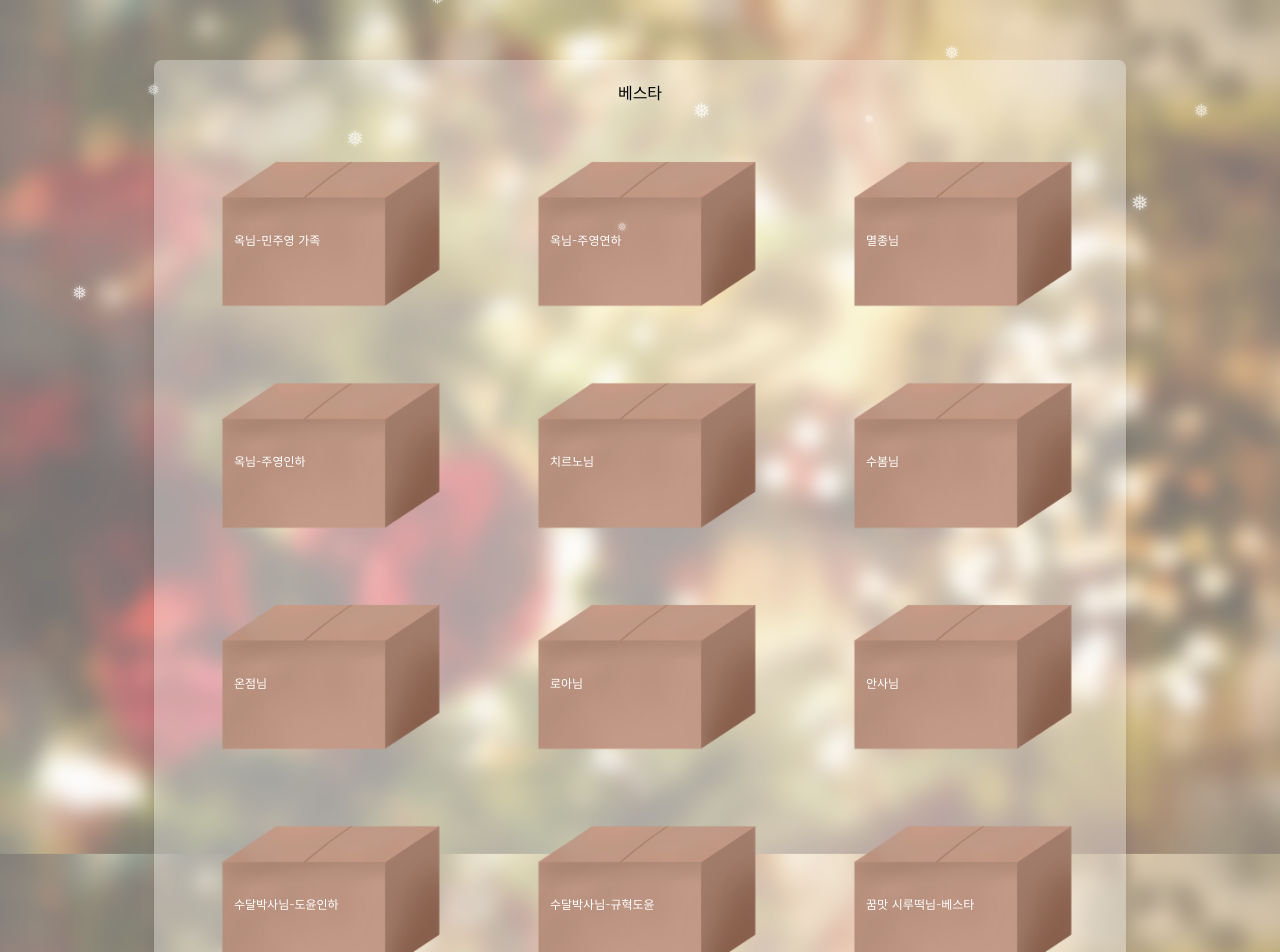
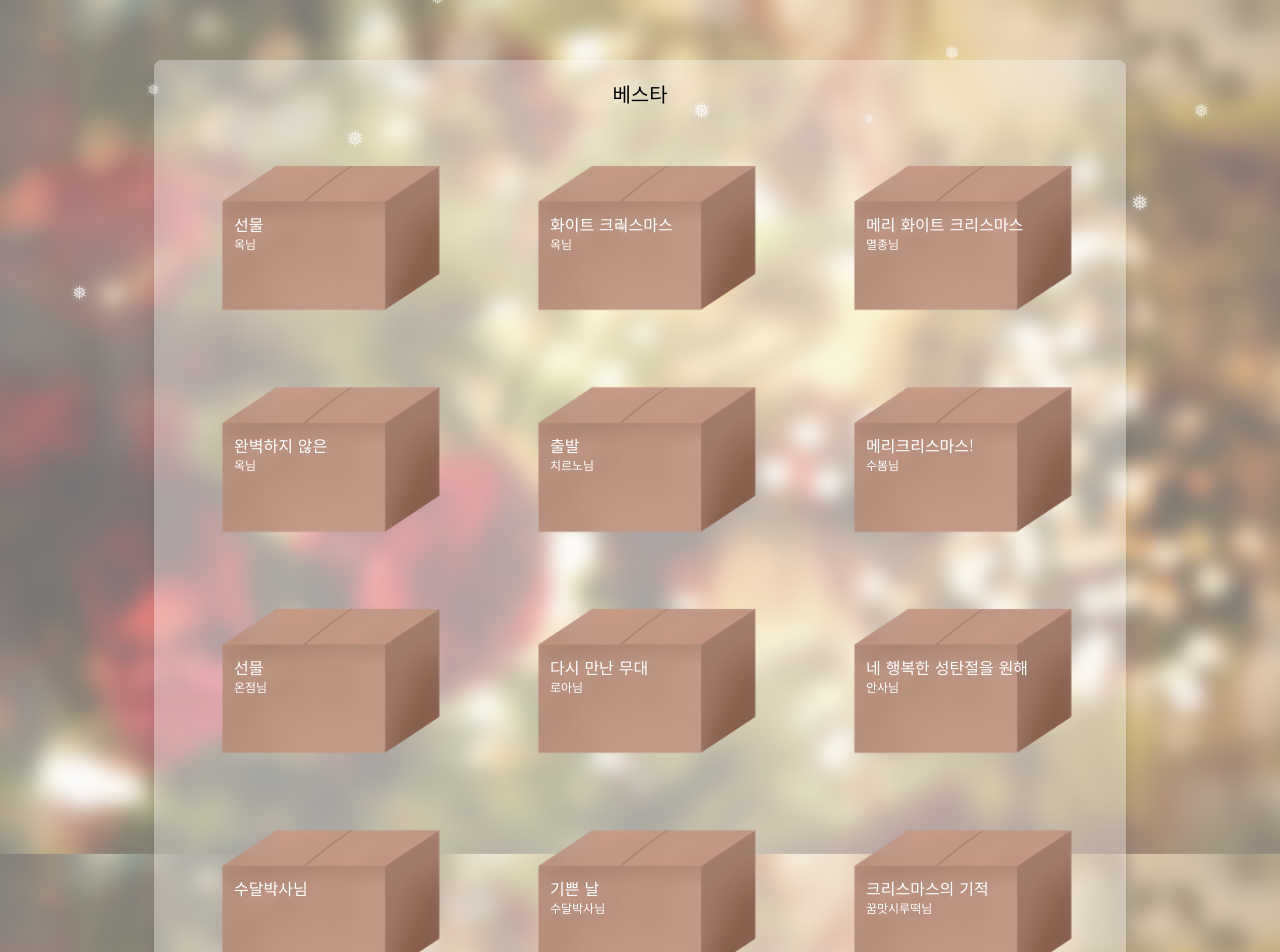
Before and after one commit to jisunChoi7378/day-emotion, a Next.js app: page /buried-stars in a window 1280 px wide. Shown: the top 952 px of the page. Built offline with nearby package versions, Linux system fonts and the light colour scheme.

Commit message:
feat: 거의 마무리

```diff
--- a/src/app/black-room/page.tsx
+++ b/src/app/black-room/page.tsx
@@ -27,19 +27,39 @@ const BlackRoomPage = () => {
         >
           이수님
         </CalenderContent>
-        <CalenderContent id="N1GHT_AND_D4WN" work={<N1GHT_AND_D4WN />}>
+        <CalenderContent
+          id="N1GHT_AND_D4WN"
+          work={<N1GHT_AND_D4WN />}
+          title="다시 첫번째 크리스마스"
+        >
           새벽님
         </CalenderContent>
-        <CalenderContent id="NeNggeul1" work={<NeNggeul1 />}>
-          넹글님-수혁수연
+        <CalenderContent
+          id="NeNggeul1"
+          work={<NeNggeul1 />}
+          title="아무도 없는 세상에서"
+        >
+          넹글님
         </CalenderContent>
-        <CalenderContent id="Chocobread_city2" work={<Chocobread_city2 />}>
-          깁미깁미님-수혁수연
+        <CalenderContent
+          id="Chocobread_city2"
+          work={<Chocobread_city2 />}
+          title="백화지원"
+        >
+          깁미깁미님
         </CalenderContent>
-        <CalenderContent id="Chocobread_city1" work={<Chocobread_city1 />}>
-          깁미깁미님-승범지은
+        <CalenderContent
+          id="Chocobread_city1"
+          work={<Chocobread_city1 />}
+          title="상사불망"
+        >
+          깁미깁미님
         </CalenderContent>
-        <CalenderContent id="Wksek_cm" work={<Wksek_cm />}>
+        <CalenderContent
+          id="Wksek_cm"
+          work={<Wksek_cm />}
+          title="첫 화이트 크리스마스"
+        >
           잔다님
         </CalenderContent>
       </Calendar>
--- a/src/app/buried-stars/page.tsx
+++ b/src/app/buried-stars/page.tsx
@@ -26,45 +26,75 @@ const BuriedStarsPage = () => {
     <div className="min-h-screen flex flex-col items-center justify-center gap-6 py-10">
       <Modal />
       <Calendar genreName="베스타">
+        <CalenderContent work={<BScityhouse1 />} id="BScityhouse1" title="선물">
+          옥님
+        </CalenderContent>
         <CalenderContent
-          className="bg-[#7adccaf]"
-          work={<BScityhouse1 />}
-          id="BScityhouse1"
+          work={<BScityhouse2 />}
+          id="BScityhouse2"
+          title="화이트 크리스마스"
         >
-          옥님-민주영 가족
+          옥님
         </CalenderContent>
-        <CalenderContent work={<BScityhouse2 />} id="BScityhouse2">
-          옥님-주영연하
-        </CalenderContent>
-        <CalenderContent work={<Bs_extinct />} id="Bs_extinct">
+        <CalenderContent
+          work={<Bs_extinct />}
+          id="Bs_extinct"
+          title="메리 화이트 크리스마스"
+        >
           멸종님
         </CalenderContent>
-        <CalenderContent work={<BScityhouse3 />} id="BScityhouse3">
-          옥님-주영인하
+        <CalenderContent
+          work={<BScityhouse3 />}
+          id="BScityhouse3"
+          title="완벽하지 않은"
+        >
+          옥님
         </CalenderContent>
-        <CalenderContent work={<ID174x140 />} id="ID174x140">
+        <CalenderContent work={<ID174x140 />} id="ID174x140" title="출발">
           치르노님
         </CalenderContent>
-        <CalenderContent work={<ID520graceyc />} id="ID520graceyc">
+        <CalenderContent
+          work={<ID520graceyc />}
+          id="ID520graceyc"
+          title="메리크리스마스!"
+        >
           수봄님
         </CalenderContent>
-        <CalenderContent work={<BS_0224 />} id="BS_0224">
+        <CalenderContent work={<BS_0224 />} id="BS_0224" title="선물">
           온점님
         </CalenderContent>
-        <CalenderContent work={<Hello_9r_ />} id="Hello_9r_">
+        <CalenderContent
+          work={<Hello_9r_ />}
+          id="Hello_9r_"
+          title="다시 만난 무대"
+        >
           로아님
         </CalenderContent>
-        <CalenderContent work={<NO_wawa__ />} id="NO_wawa__">
+        <CalenderContent
+          work={<NO_wawa__ />}
+          id="NO_wawa__"
+          title="네 행복한 성탄절을 원해"
+        >
           안사님
         </CalenderContent>
-        <CalenderContent work={<Rett0_0tter1 />} id="Rett0_0tter1">
-          수달박사님-도윤인하
+        <CalenderContent
+          work={<Rett0_0tter1 />}
+          id="Rett0_0tter1"
+          title="수달박사님"
+        />
+        <CalenderContent
+          work={<Rett0_0tter2 />}
+          id="Rett0_0tter2"
+          title="기쁜 날"
+        >
+          수달박사님
         </CalenderContent>
-        <CalenderContent work={<Rett0_0tter2 />} id="Rett0_0tter2">
-          수달박사님-규혁도윤
-        </CalenderContent>
-        <CalenderContent work={<SR_D_BS3 />} id="SR_D_BS3">
-          꿈맛 시루떡님-베스타
+        <CalenderContent
+          work={<SR_D_BS3 />}
+          id="SR_D_BS3"
+          title="크리스마스의 기적"
+        >
+          꿈맛시루떡님
         </CalenderContent>
       </Calendar>
       <Image
--- a/src/app/city-of-mist/page.tsx
+++ b/src/app/city-of-mist/page.tsx
@@ -22,28 +22,52 @@ const CityOfMistPage = () => {
     <div className="min-h-screen flex flex-col items-center justify-center gap-6 py-10">
       <Modal />
       <Calendar genreName="회색도시">
-        <CalenderContent work={<NeNggeul2 />} id="NeNggeul2">
-          넹글님-누아재인
+        <CalenderContent
+          work={<NeNggeul2 />}
+          id="NeNggeul2"
+          title="크리스마스에 선물은 오는가"
+        >
+          넹글님
         </CalenderContent>
-        <CalenderContent work={<PNICK_ORPG />} id="PNICK_ORPG">
+        <CalenderContent
+          work={<PNICK_ORPG />}
+          id="PNICK_ORPG"
+          title="설희를 위한 크리스마스 대작전"
+        >
           피닉스님
         </CalenderContent>
-        <CalenderContent work={<HA_RUT_ />} id="HA_RUT_">
+        <CalenderContent work={<HA_RUT_ />} id="HA_RUT_" title="구멍">
           하룻님
         </CalenderContent>
-        <CalenderContent work={<Juwi_nww />} id="Juwi_nww">
+        <CalenderContent work={<Juwi_nww />} id="Juwi_nww" title="기념 사진">
           주위님
         </CalenderContent>
-        <CalenderContent work={<SR_D_BS1 />} id="SR_D_BS1">
-          꿈맛 시루떡님-회색도시1
+        <CalenderContent
+          work={<SR_D_BS1 />}
+          id="SR_D_BS1"
+          title="크리스마스의 기적(회도1)"
+        >
+          꿈맛시루떡님
         </CalenderContent>
-        <CalenderContent work={<SR_D_BS2 />} id="SR_D_BS2">
-          꿈맛 시루떡님-회색도시2
+        <CalenderContent
+          work={<SR_D_BS2 />}
+          id="SR_D_BS2"
+          title="크리스마스의 기적2(회도2)"
+        >
+          꿈맛시루떡님
         </CalenderContent>
-        <CalenderContent work={<Tangerine_gray />} id="Tangerine_gray">
+        <CalenderContent
+          work={<Tangerine_gray />}
+          id="Tangerine_gray"
+          title="돌아갈 곳"
+        >
           져린님
         </CalenderContent>
-        <CalenderContent work={<City_of_mist_q />} id="City_of_mist_q">
+        <CalenderContent
+          work={<City_of_mist_q />}
+          id="City_of_mist_q"
+          title="크리스마스의 12가지 괴로움"
+        >
           큘님
         </CalenderContent>
       </Calendar>
--- a/src/app/crossover/page.tsx
+++ b/src/app/crossover/page.tsx
@@ -18,16 +18,28 @@ const CrossoverPage = () => {
     <div className="min-h-screen flex flex-col items-center justify-center gap-6 py-10">
       <Modal />
       <Calendar genreName="크오">
-        <CalenderContent work={<BS_dica />} id="BS_dica">
+        <CalenderContent
+          work={<BS_dica />}
+          id="BS_dica"
+          title="하수연 동심 찾아주기 대작전"
+        >
           디카님
         </CalenderContent>
-        <CalenderContent work={<Doansae />} id="Doansae">
+        <CalenderContent work={<Doansae />} id="Doansae" title="띵동">
           한안세님
         </CalenderContent>
-        <CalenderContent work={<Malang_face />} id="Malang_face">
+        <CalenderContent
+          work={<Malang_face />}
+          id="Malang_face"
+          title="내가이런뺑이를치게될줄이야"
+        >
           오꼬님
         </CalenderContent>
-        <CalenderContent work={<Stellaofastra />} id="Stellaofastra">
+        <CalenderContent
+          work={<Stellaofastra />}
+          id="Stellaofastra"
+          title="비극을 든 산타클로스"
+        >
           이즈라크님
         </CalenderContent>
       </Calendar>
--- a/src/components/Work/buriedStars/BScityhouse1.tsx
+++ b/src/components/Work/buriedStars/BScityhouse1.tsx
@@ -6,7 +6,15 @@ const BScityhouse1 = () => {
         <h1 className="work-title center">선물</h1>
         <div className="work-author">written by. 옥</div>
       </header>
-
+      <div className="text-center mb-15">
+        <div className="center font-bold">-주의사항-</div>
+        <div>
+          *민주영이 삼남매라는 공식 정보 외 동생들의 이름과 성격은 모두
+          창작입니다. 감상에 참고 부탁드립니다.
+          <br />
+          *우울증에 대한 묘사가 담겨있습니다. 감상에 참고 부탁드립니다.
+        </div>
+      </div>
       <p>
         평소와는 사뭇 다른 찬기에 눈꺼풀을 떴다. 아무렇게나 널려있는 물건. 방
         안에 널려있는 과자로 요기를 채운 탓에 치우지 못한 부스러기가 바닥에
--- a/src/components/Work/panicRoom/wksek_cm.tsx
+++ b/src/components/Work/panicRoom/wksek_cm.tsx
@@ -18,7 +18,7 @@ const Wksek_cm = () => {
     const handleScroll = () => {
       const currentScrollY = scrollContainer.scrollTop; // ✅ scrollTop 사용
 
-      if (currentScrollY > 100) {
+      if (currentScrollY > 260) {
         setCharacter("하은성, 하무열");
       }
     };
--- a/src/components/common/Calendar.tsx
+++ b/src/components/common/Calendar.tsx
@@ -6,7 +6,7 @@ interface CalendarProps {
 const Calendar = ({ children, genreName }: CalendarProps) => {
   return (
     <div className="m-5 p-5 flex flex-col justify-center items-center bg-[#ffffff55] rounded-lg shadow-lg">
-      <div className="text-black">{genreName}</div>
+      <div className="text-black text-xl">{genreName}</div>
       <div className="grid grid-cols-1 gap-4 md:grid-cols-3 justify-center items-center">
         {children}
       </div>
--- a/src/components/common/CalenderContent.tsx
+++ b/src/components/common/CalenderContent.tsx
@@ -39,8 +39,10 @@ const CalenderContent = ({
         className={`cursor-pointer ${className}`}
         onClick={openCalendarContent}
       />
-      <p className="absolute md:top-26 md:left-15 top-25 left-15">{title}</p>
-      <div className="absolute text-xs md:top-32 md:left-15 top-31 left-15">
+      <p className="absolute md:top-26 md:left-15 top-25 left-15 pointer-events-none">
+        {title}
+      </p>
+      <div className="absolute text-xs md:top-32 md:left-15 top-31 left-15 pointer-events-none">
         {children}
       </div>
     </div>
```
Also changed, not shown: src/app/postscript/page.tsx (+7 -17 lines), src/components/Work/panicRoom/N1GHT_AND_D4WN.tsx (+51 -47 lines), src/components/common/Modal.tsx (+10 -5 lines).
